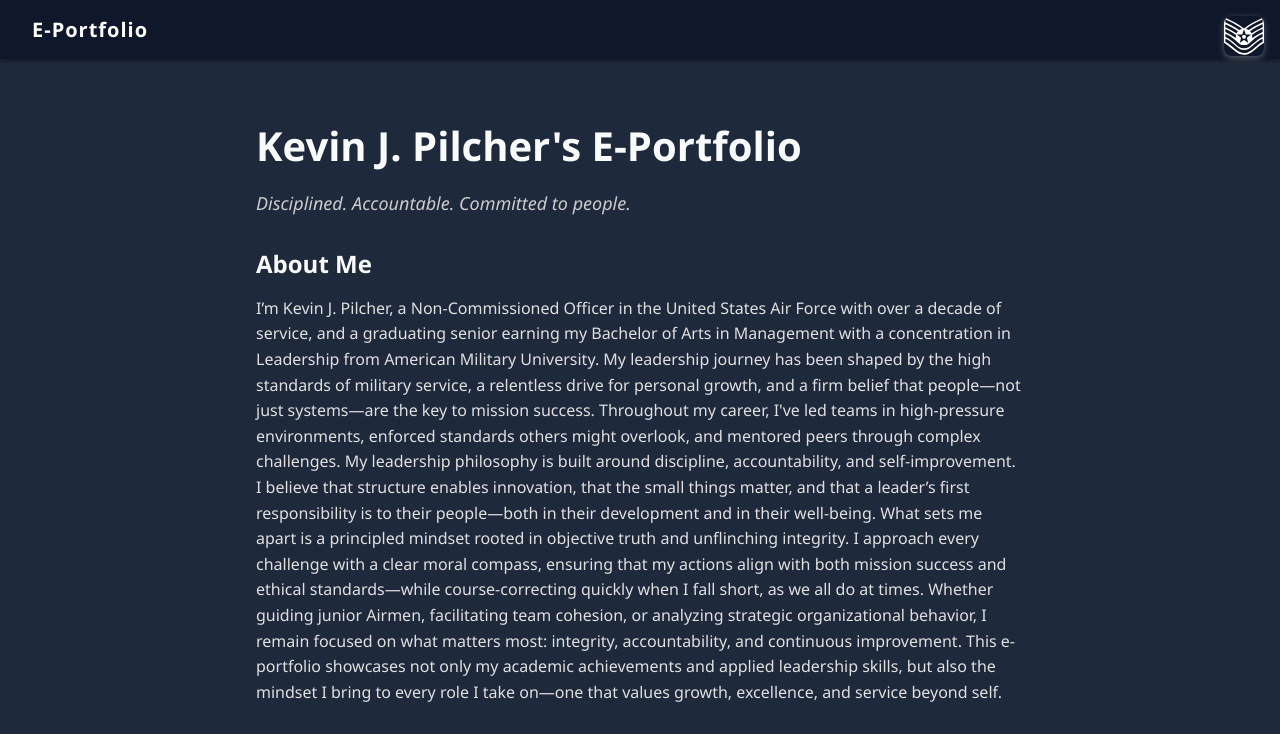
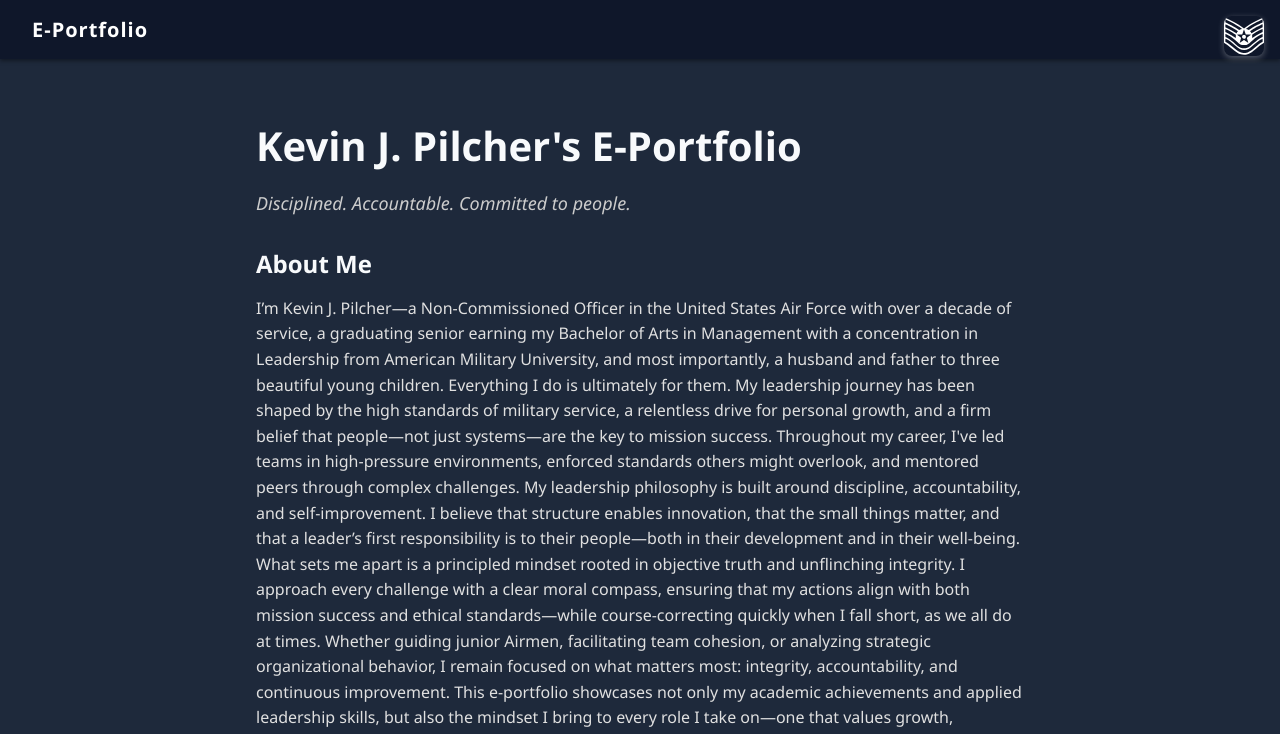
Before and after one commit to pilcherk/kevin-eport, a React (Vite) app: page / in a window 1280 px wide. Shown: the top 734 px of the page. Built offline with nearby package versions, Linux system fonts and the light colour scheme.

Commit message:
about me update

```diff
--- a/src/pages/Home.jsx
+++ b/src/pages/Home.jsx
@@ -9,7 +9,7 @@ export default function Home() {
       <section>
         <h2 className="section-title">About Me</h2>
         <p className="about-text">
-        I’m Kevin J. Pilcher, a Non-Commissioned Officer in the United States Air Force with over a decade of service, and a graduating senior earning my Bachelor of Arts in Management with a concentration in Leadership from American Military University. My leadership journey has been shaped by the high standards of military service, a relentless drive for personal growth, and a firm belief that people—not just systems—are the key to mission success.
+        I’m Kevin J. Pilcher—a Non-Commissioned Officer in the United States Air Force with over a decade of service, a graduating senior earning my Bachelor of Arts in Management with a concentration in Leadership from American Military University, and most importantly, a husband and father to three beautiful young children. Everything I do is ultimately for them. My leadership journey has been shaped by the high standards of military service, a relentless drive for personal growth, and a firm belief that people—not just systems—are the key to mission success.
 
         Throughout my career, I've led teams in high-pressure environments, enforced standards others might overlook, and mentored peers through complex challenges. My leadership philosophy is built around discipline, accountability, and self-improvement. I believe that structure enables innovation, that the small things matter, and that a leader’s first responsibility is to their people—both in their development and in their well-being.
 
```
